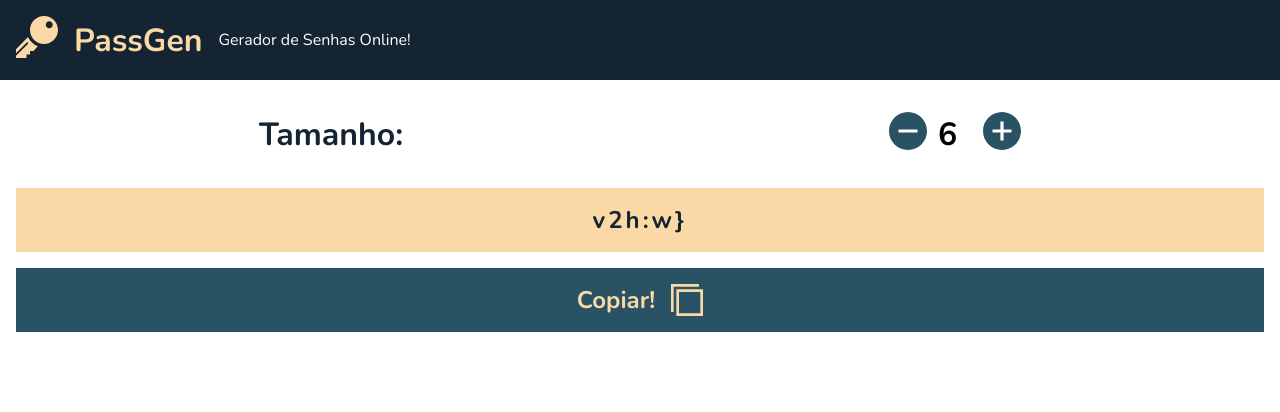
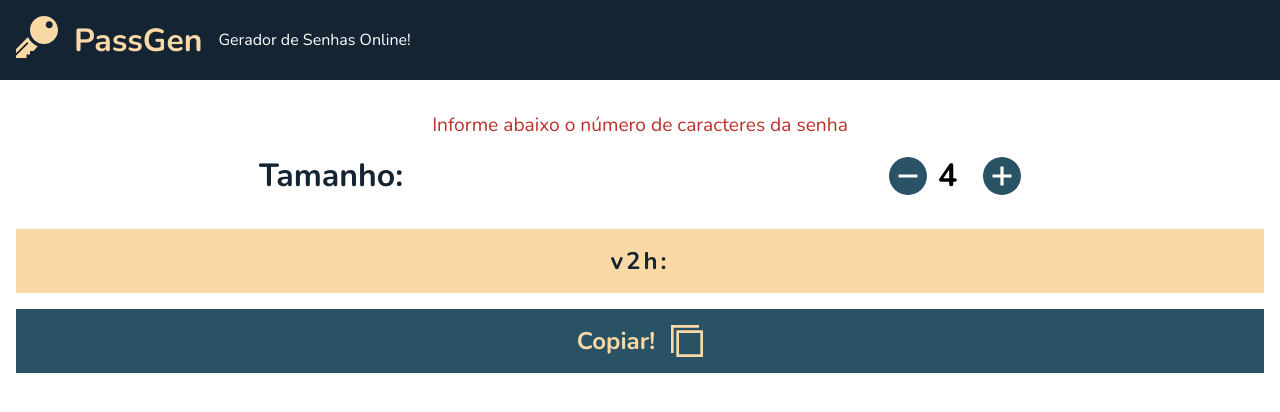
Before and after one commit to mozelli/passgen, a Next.js app: page / in a window 1280 px wide. Shown: the top 412 px of the page. Built offline with nearby package versions, Linux system fonts and the light colour scheme.

Commit message:
Layout modifications in Home component

```diff
--- a/pages/home.module.scss
+++ b/pages/home.module.scss
@@ -1,6 +1,13 @@
 .container {
-    padding: 2rem 1rem;
+    padding: 1rem;
     color: var(--dark);
+
+    .smallText {
+        padding: 1rem 0;
+        font-size: 1.2rem;
+        text-align: center;
+        color: var(--red);
+    }
 
     .content {
         display: flex;
@@ -17,6 +24,8 @@
             align-items: center;
 
             button {
+                display: flex;
+                align-items: center;
                 background-color: var(--white);
                 border: 0;
             }
--- a/pages/index.tsx
+++ b/pages/index.tsx
@@ -4,7 +4,7 @@ import SEO from '../components/SEO';
 import styles from './home.module.scss'
 
 export default function Home() {
-  const [size, setSize] = useState<any>(6);
+  const [size, setSize] = useState<any>(4);
   const [password, setPassword] = useState("");
 
   useEffect(() => {
@@ -27,7 +27,7 @@ export default function Home() {
   }
 
   function minus() {
-    if (size >= 2) {
+    if (size >= 5) {
       const sizeMinusOne = size - 1;
       setSize(sizeMinusOne);
     }
@@ -42,6 +42,10 @@ export default function Home() {
   return (
     <div className={ styles.container }>
       <SEO title='PassGen' description='Gerador de password online. Gerador de senha online.' image='key-image.png' />
+      <div>
+        <div className={ styles.smallText }>
+          Informe abaixo o número de caracteres da senha
+        </div>
         <div className={ styles.content }>
           <div className={ styles.label }>
             Tamanho:
@@ -61,6 +65,7 @@ export default function Home() {
             </button>
           </div>
         </div>
+      </div>
       <div>
         <div className={ styles.displayPassword }>
           { password }
```
Lines whose indentation alone changed are shown as unchanged.
